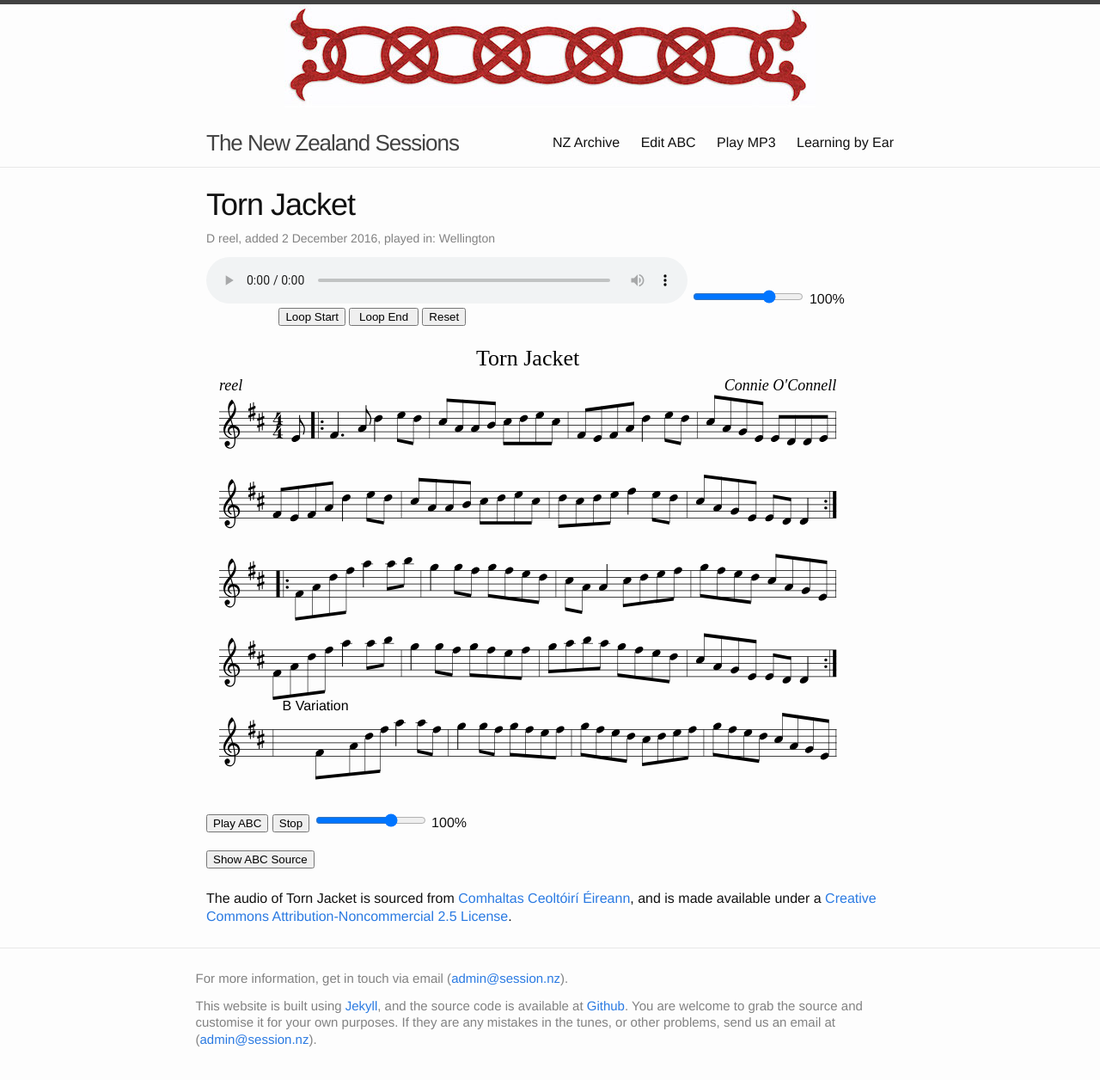
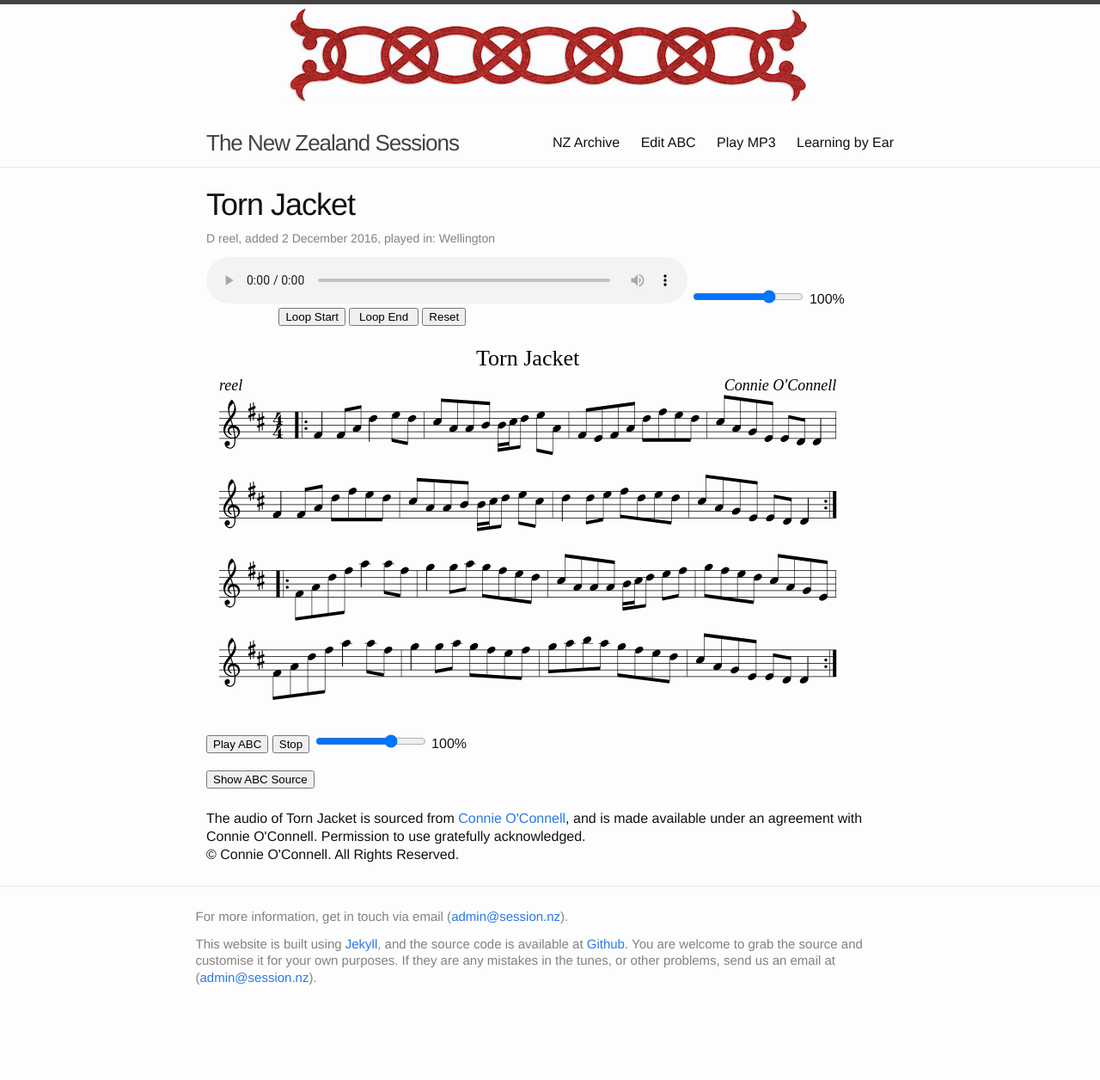
Before and after one commit to deanpemberton/music, a Jekyll site: the page built from _tunes/connieoconnell/torn-jacket.md, in a window 1280 px wide. Shown: the whole page at 86% size. Built offline with Jekyll 4.4.1, drawn with Linux system fonts in a browser that asks for light colours; nearby versions of some CDN libraries; after the commit the page ends 1184 px from its top, so only the background shows below that.

Commit message:
Changed to Connie’s version

```diff
--- a/_config.yml
+++ b/_config.yml
@@ -59,3 +59,8 @@ defaults:
     values:
         mp3_licence: CC-BY-NC-4.0
         mp3_source: 50Dundas
+  - scope:
+        path: "_tunes/connieoconnell"
+    values:
+        mp3_licence: Connie_O_Connell
+        mp3_source: <a href="http://epu.ucc.ie/connieoconnell/">Connie O'Connell</a>
--- a/_layouts/tunepage.html
+++ b/_layouts/tunepage.html
@@ -92,7 +92,7 @@ function toggle(button)
 
 <div class="attribution">
 The audio of {{ page.title }} is sourced from <a href="{{ page.mp3_url }}">{{ page.mp3_source }}</a>,
-and is made available under a
+and is made available under
 {% case page.mp3_licence %}
     {% when 'CC-BY-NC-2.5' %}
 <a href="https://creativecommons.org/licenses/by-nc/2.5/">Creative Commons Attribution-Noncommercial 2.5 License</a>.
@@ -102,6 +102,8 @@ and is made available under a
 <a href="https://creativecommons.org/licenses/by-nc/4.0/">Creative Commons Attribution-NonCommercial 4.0 International (CC BY-NC 4.0) Licence</a>.
     {% when 'Attribution-Share Alike 3.0 United States License' %}
 <a href="http://creativecommons.org/licenses/by-sa/3.0/us/">Attribution-Share Alike 3.0 United States License</a>.
+    {% when 'Connie_O_Connell' %}
+an agreement with Connie O'Connell. Permission to use gratefully acknowledged.<br />© Connie O'Connell. All Rights Reserved.
 {% endcase %}
 
 {% if page.abc_source %}
--- a/_tunes/comhaltas/torn-jacket.md
+++ b/_tunes/connieoconnell/torn-jacket.md
@@ -18,9 +18,8 @@ abc: |
     M: 4/4
     L: 1/8
     K: Dmaj
-    E|:F3A d2 ed|cAAB cdec|FEFA d2 ed|cAGE EDDE|
-    FEFA d2 ed|cAAB cdec|dcde f2 ed|cAGE EDD2:|
-    |:FAdf a2 ab|g2 gf gfed|cAA2 cdef|gfed cAGE|
-    FAdf a2 ab|g2 gf gfef|gaba gfed|cAGE EDD2:|
-    |"B Variation"FAdf a2 af|g2 gf gfef|gfed cdef|gfed cAGE|
+    |:F2FA d2 ed|cAAB B/2c/2d eA|FEFA dfed|cAGE ED D2|
+    F2FA dfed|cAAB B/2c/2d ec|d2 de fded|cAGE EDD2:|
+    |:FAdf a2 af|g2 ga gfed|cAAA B/2c/2d ef|gfed cAGE|
+    FAdf a2 af|g2 ga gfef|gaba gfed|cAGE EDD2:|
 ---
```
Also changed, not shown: 1 other file.
